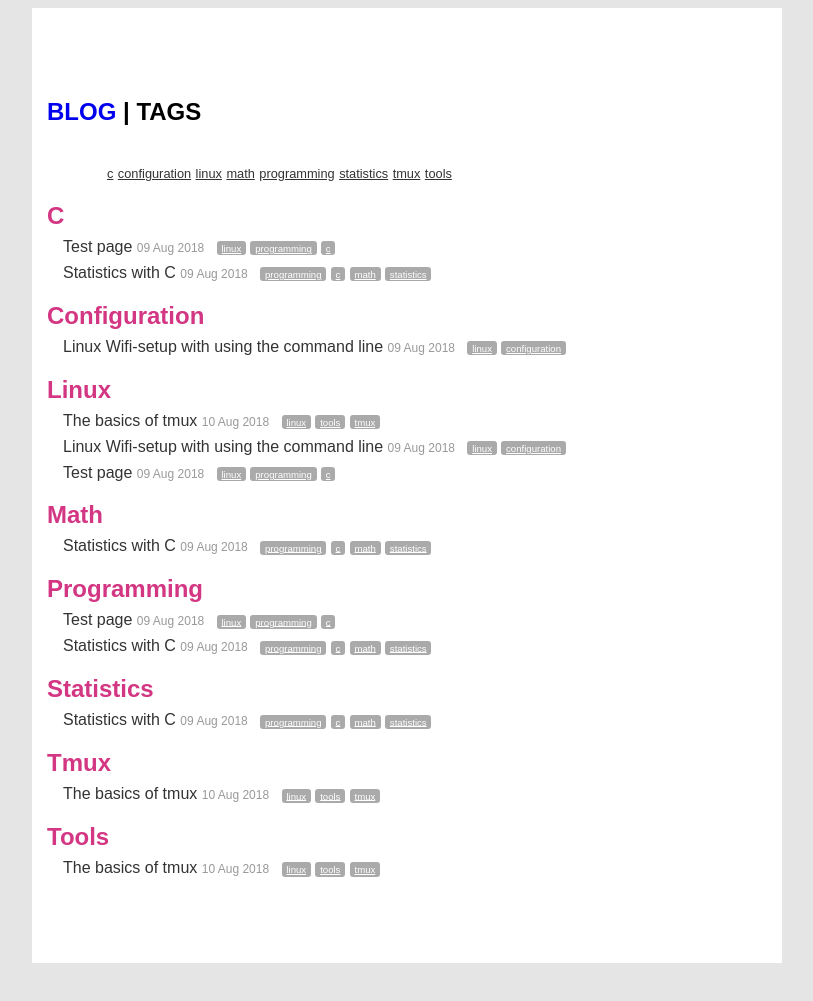
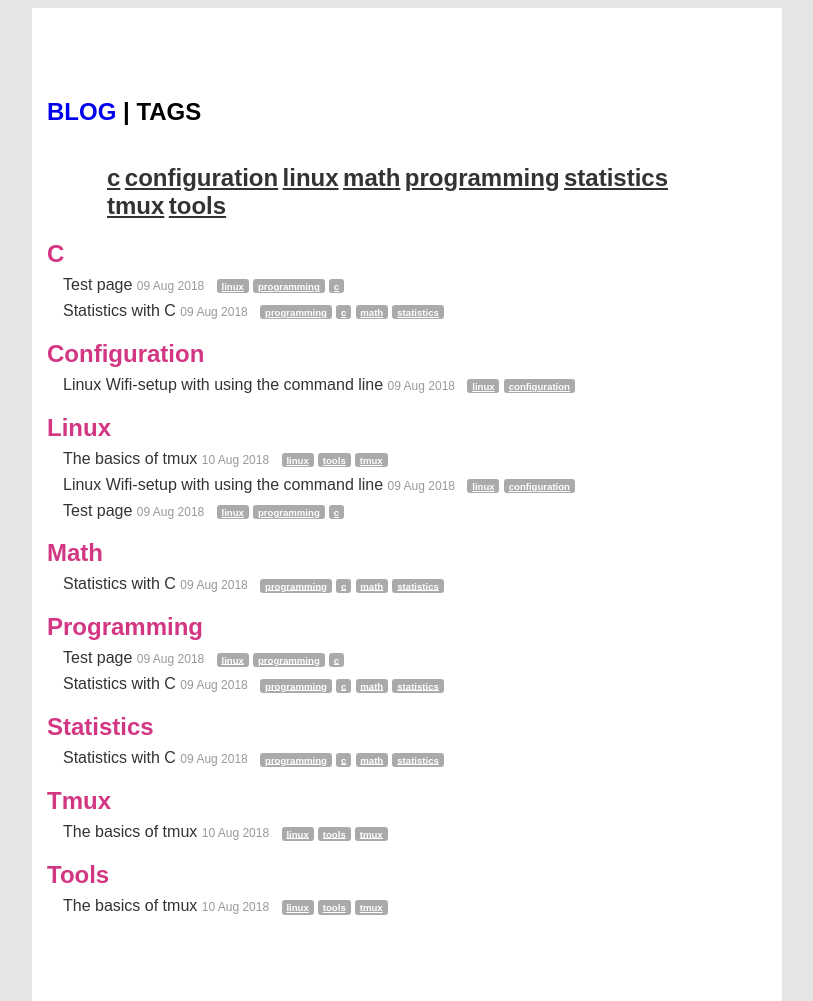
Before and after one commit to execas/execas.github.io, a Jekyll site: the page built from tags.html, in a window 1280 px wide. Shown: the whole page, without its empty margins (233-1046 px from the left). Built offline with Jekyll 4.4.1, drawn with Linux system fonts in a browser that asks for light colours; before the commit the page ends 963 px from its top, so only the background shows below that.

Commit message:
Update execas.css

```diff
--- a/css/execas.css
+++ b/css/execas.css
@@ -105,15 +105,14 @@ list of matching posts beneath tag name header
 }
 
 .tag-mark {
-    font-size: 80%;
+    font-size: 150%;
     color: #333;
     text-decoration: underline;
-
+    font-weight: bold;
     }
 
 .tag-mark:hover {
     color: #d33682;
-    font-weigth: bold;
 }
 
 .tag-posts .tag-mark {
```
